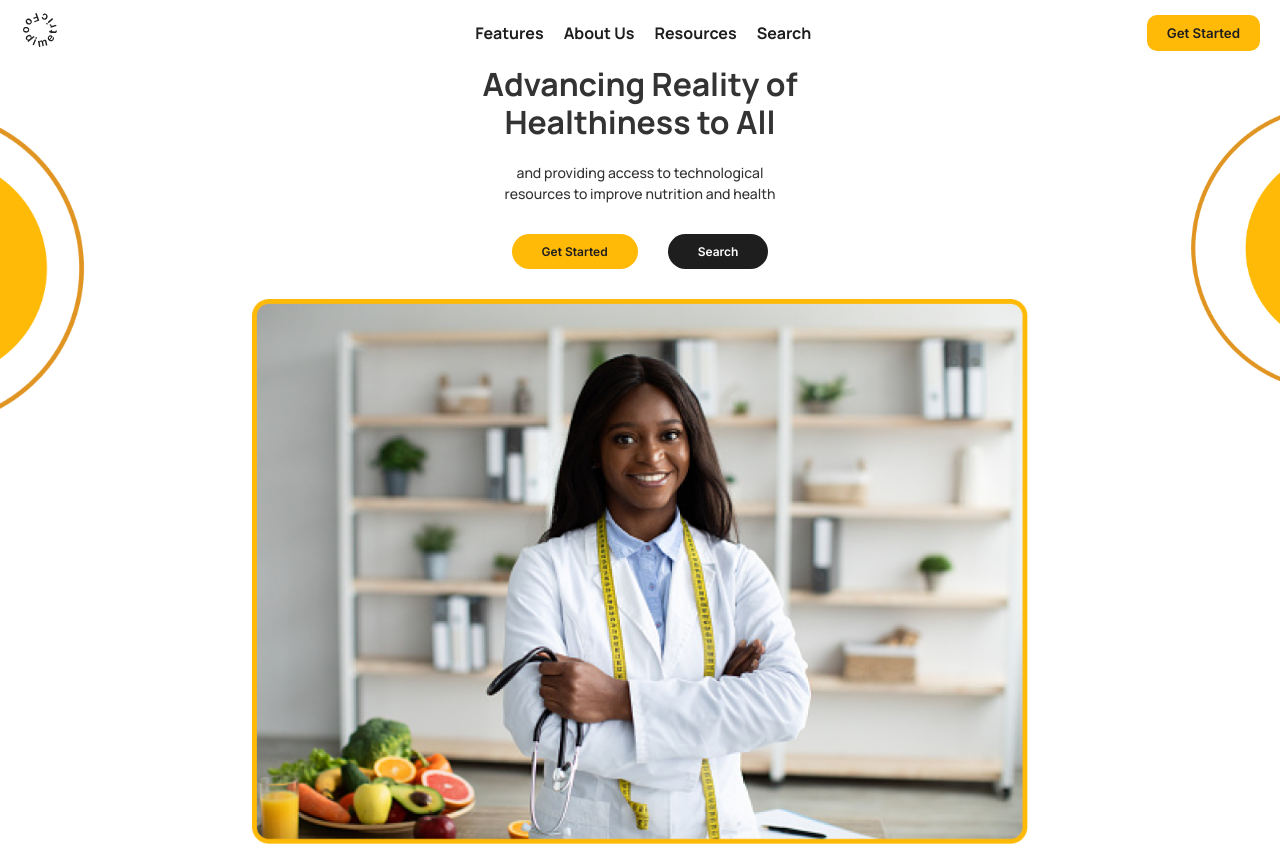
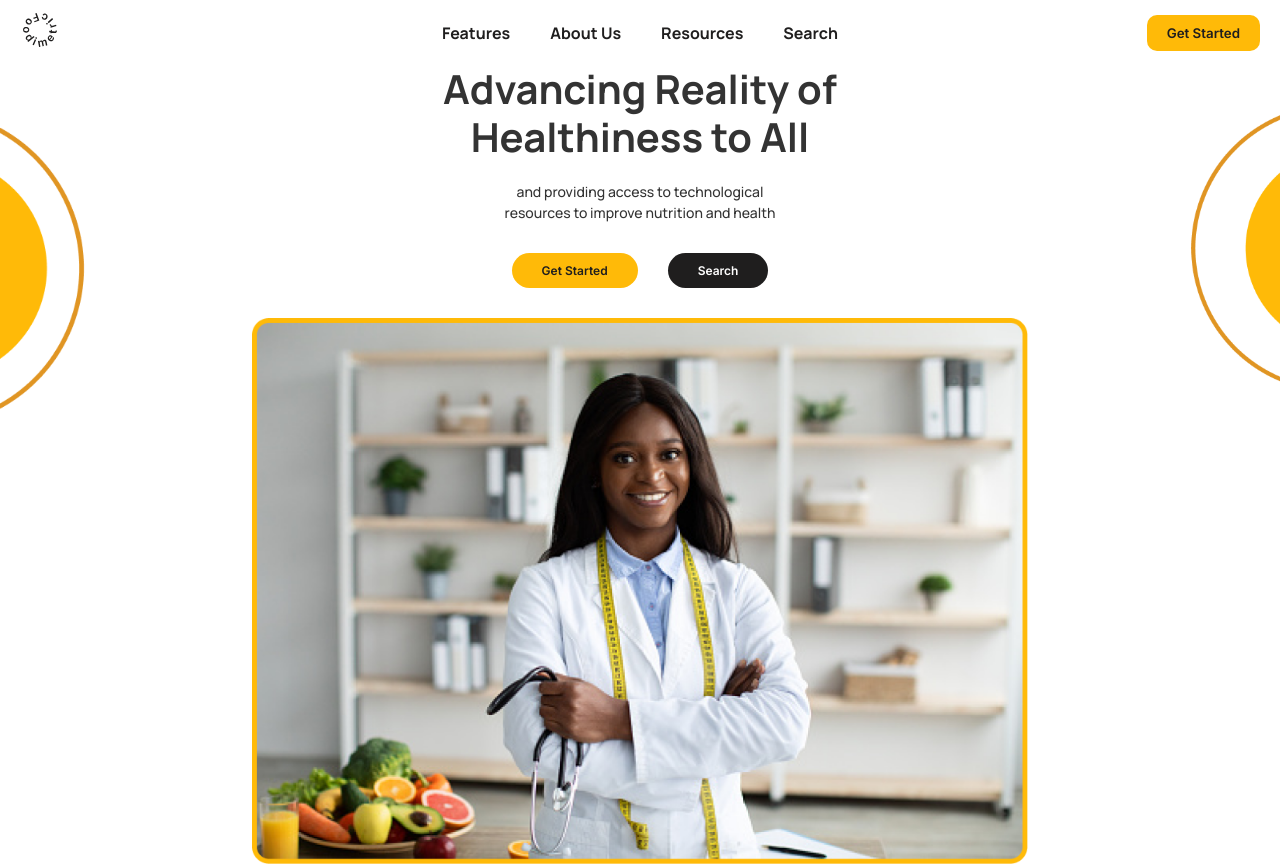
Before and after one commit to Foodimetric/Foodimetric_frontend, a React (Create React App) app: page / in a window 1280 px wide. Shown: the top 866 px of the page. Built offline with nearby package versions, Linux system fonts and the light colour scheme.

Commit message:
align nav

```diff
--- a/src/components/Header.js
+++ b/src/components/Header.js
@@ -91,12 +91,14 @@ const Header = () => {
             </li>
           </ul>
         </nav>
+        <div className='third-child'>
           {(authenticationStatus === 'loading' || authenticationStatus === 'unauthenticated') && (<button><Link to={"signup"} style={{ textDecoration: 'none', color: 'inherit' }}>Get Started</Link></button>)}
           {authenticationStatus === 'authenticated' && (
             <div className='desktop'>
               <ProfileTab status={authenticationStatus} />
             </div>
           )}
+        </div>
       </div>
       <Toaster />
       <Outlet />
--- a/src/components/component.css
+++ b/src/components/component.css
@@ -14,9 +14,13 @@
     align-items: center;
     padding: 10px 20px;
 }
+.container-img{
+    width: 20%;
+}
 
 .container-img img {
     width: 40px;
+
 }
 
 .sub-container {
@@ -31,21 +35,24 @@
 
 .header-nav {
     display: flex;
-    align-items: center;
-    margin-left: 100px;
+    justify-content: center;
+    width: 60%;
 }
 
+.third-child{
+    width: 20%;
+    display: flex;
+    justify-content: flex-end;
+}
 
 .header-nav ul {
     display: flex;
+    gap: 2.5rem;
     list-style-type: none;
     margin: 0;
     padding: 0;
 }
 
-.header-nav li {
-    margin-right: 20px;
-}
 
 .header-nav a {
     text-decoration: none;
@@ -71,6 +78,10 @@
     .header-nav {
         display: none;
         margin-left: unset;
+    }
+
+    .third-child{
+        display: none;
     }
 
     .mobile .header-nav {
@@ -209,7 +220,7 @@
 
 .hero-content h3 {
     margin: 0 0 20px 0;
-    font-size: 32px;
+    font-size: 2.5rem;
     font-weight: 700;
     color: #333;
     line-height: 1.2;
```
Lines whose indentation alone changed are shown as unchanged.
